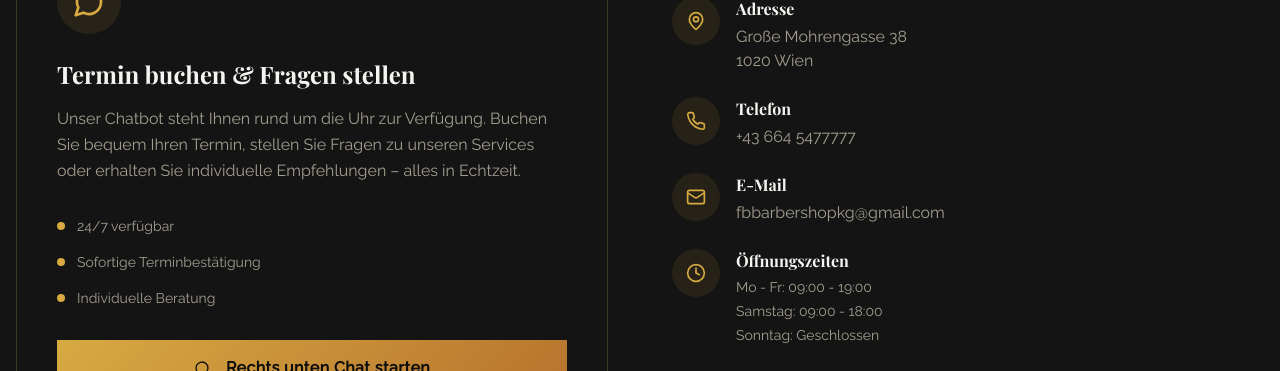
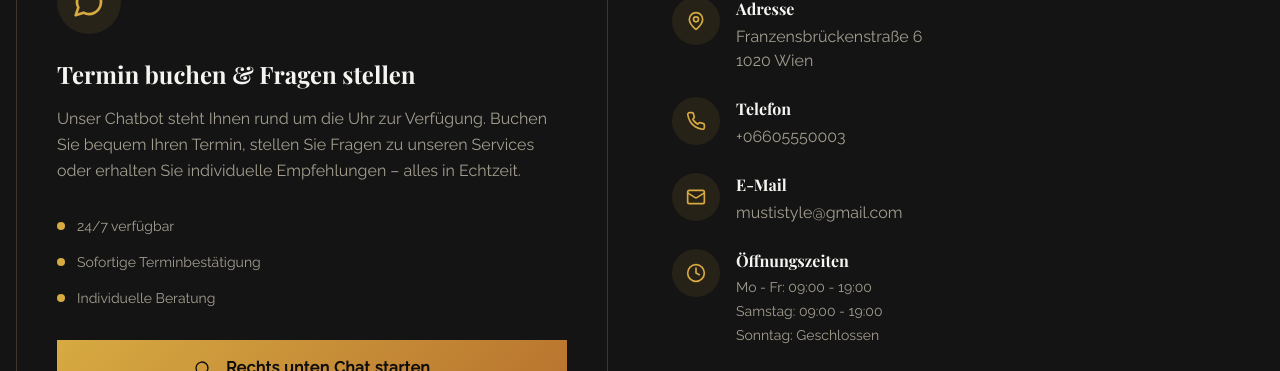
Before and after one commit to markkoehler-cyber/mustistyle-demo, a React (Vite) app: page /kontakt in a window 1280 px wide. Shown: the part 680-1051 px from the top of the page. Built offline with nearby package versions, Linux system fonts and the light colour scheme.

Commit message:
Update Contact.tsx

```diff
--- a/src/pages/Contact.tsx
+++ b/src/pages/Contact.tsx
@@ -181,7 +181,7 @@ const Contact = () => {
                         <h3 className="font-semibold text-foreground mb-1">Adresse</h3>
                         <p className="text-muted-foreground">
 
-                          Große Mohrengasse 38<br />
+                          Franzensbrückenstraße 6<br />
                           1020 Wien
                         </p>
                       </div>
@@ -194,10 +194,10 @@ const Contact = () => {
                       <div>
                         <h3 className="font-semibold text-foreground mb-1">Telefon</h3>
                         <a
-                          href="tel:+43 664 5477777"
+                          href="tel:+06605550003"
                           className="text-muted-foreground hover:text-primary transition-colors"
                         >
-                          +43 664 5477777
+                          +06605550003
                         </a>
                       </div>
                     </div>
@@ -209,10 +209,10 @@ const Contact = () => {
                       <div>
                         <h3 className="font-semibold text-foreground mb-1">E-Mail</h3>
                         <a
-                          href="mailto:fbbarbershopkg@gmail.com"
+                          href="mailto:mustistyle@gmail.com"
                           className="text-muted-foreground hover:text-primary transition-colors"
                         >
-                          fbbarbershopkg@gmail.com
+                          mustistyle@gmail.com
                         </a>
                       </div>
                     </div>
@@ -225,7 +225,7 @@ const Contact = () => {
                         <h3 className="font-semibold text-foreground mb-1">Öffnungszeiten</h3>
                         <ul className="text-muted-foreground space-y-1 text-sm">
                           <li>Mo - Fr: 09:00 - 19:00</li>
-                          <li>Samstag: 09:00 - 18:00</li>
+                          <li>Samstag: 09:00 - 19:00</li>
                           <li>Sonntag: Geschlossen</li>
                         </ul>
                       </div>
@@ -234,14 +234,14 @@ const Contact = () => {
 
                   <div className="aspect-square lg:aspect-[4/5] rounded-sm overflow-hidden border border-border">
   <iframe
-    src="https://www.google.com/maps/embed?pb=!1m18!1m12!1m3!1d2658.4223682725105!2d16.384418131529028!3d48.217741038917524!2m3!1f0!2f0!3f0!3m2!1i1024!2i768!4f13.1!3m3!1m2!1s0x476d07f2f17c1ad7%3A0x1264bd7ffac3ba32!2sFB%20Barbershop!5e0!3m2!1sen!2sat!4v1768417153210!5m2!1sen!2sat"
+  src="https://www.google.com/maps/embed?pb=!1m18!1m12!1m3!1d1740.4630596289442!2d16.388930440051386!3d48.21731339745788!2m3!1f0!2f0!3f0!3m2!1i1024!2i768!4f13.1!3m3!1m2!1s0x476d07713736d909%3A0x165409a338a8b856!2sMustistyle!5e0!3m2!1sde!2sat!4v1769021031459!5m2!1sde!2sat"
   width="100%"
   height="100%"
   style={{ border: 0, filter: 'grayscale(100%) contrast(1.2)' }}
   allowFullScreen
   loading="lazy"
   referrerPolicy="no-referrer-when-downgrade"
-    title="Standort FB Barbershop"
+  title="Standort Mustistyle Wien"
 />
 </div>
 
```
Lines whose indentation alone changed are shown as unchanged.
